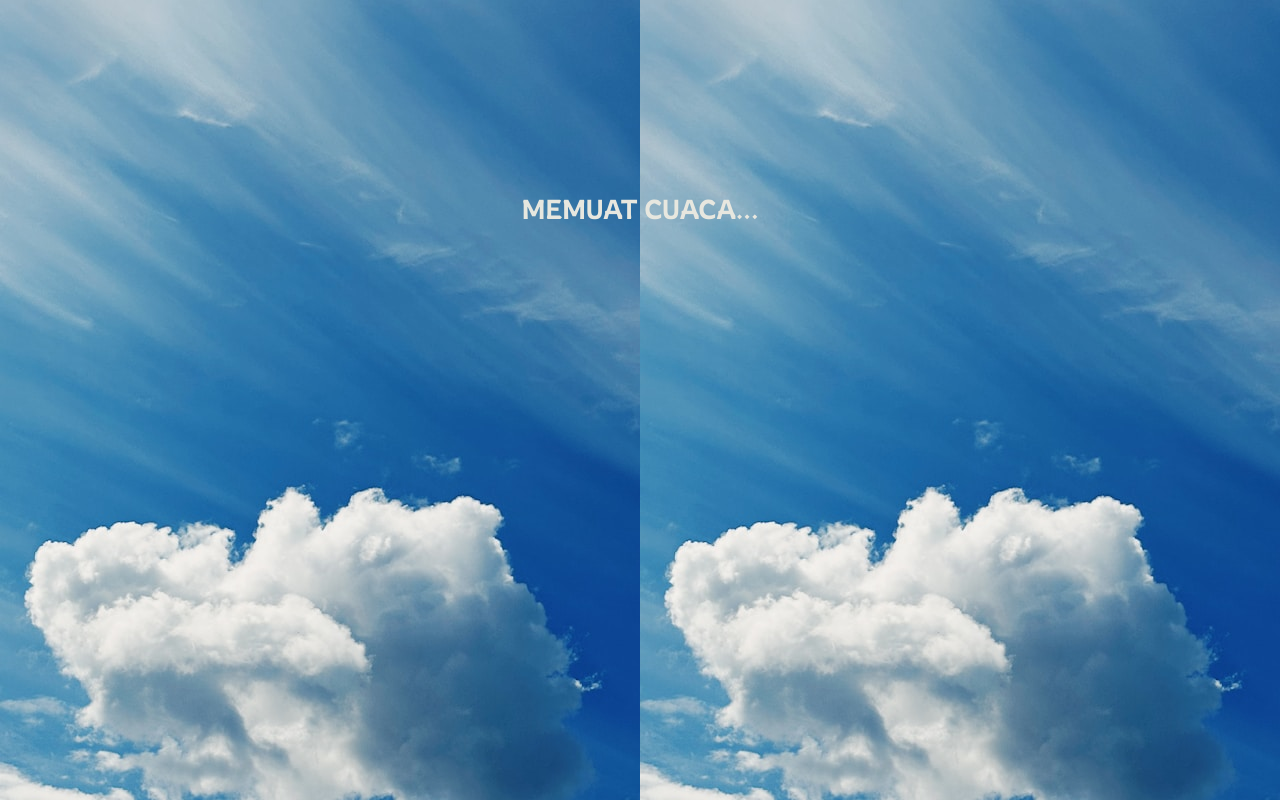
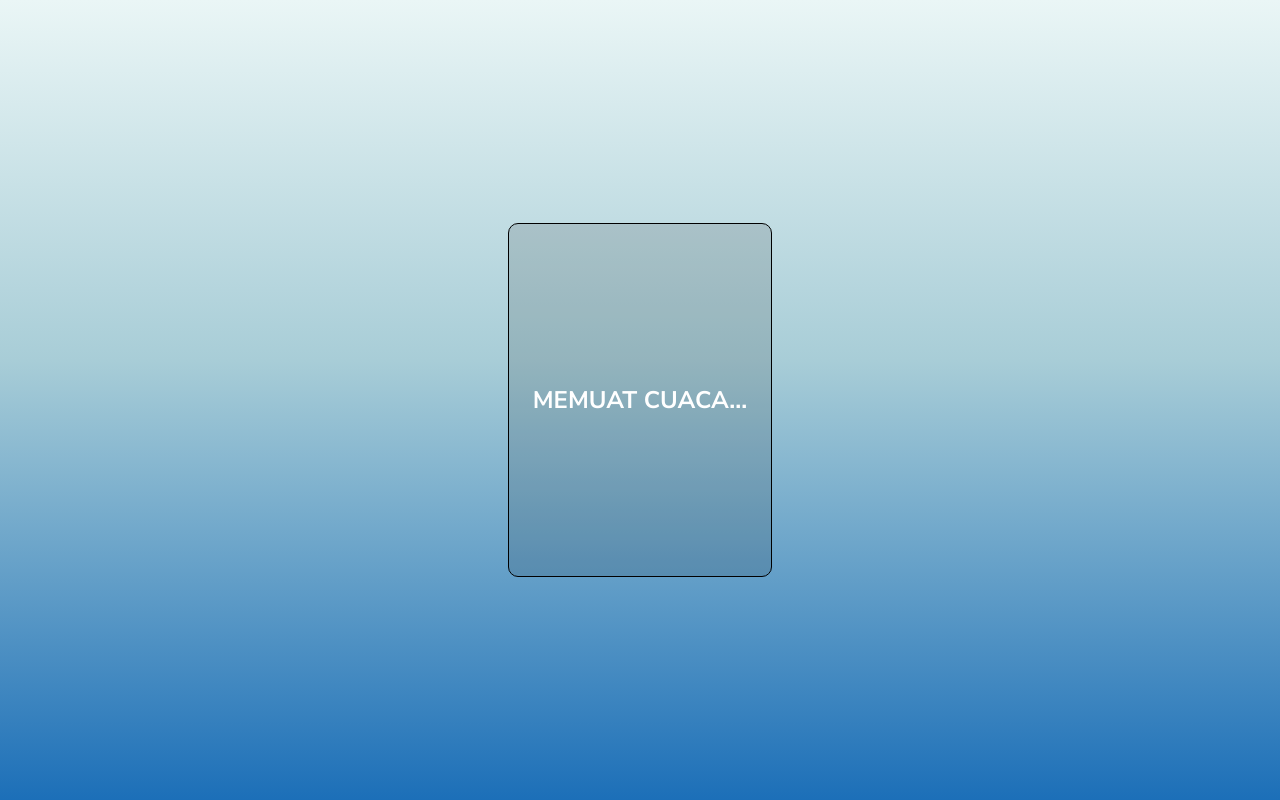
Before and after one commit to Lyant-Dev/good-weather-to-deliver, a website: page index.html in a window 1280 px wide. Drawn offline with Linux system fonts and the light colour scheme.

Commit message:
styling background

```diff
--- a/style/style.css
+++ b/style/style.css
@@ -6,7 +6,11 @@
   box-sizing: border-box;
 }
 body {
-  background-image: url(body-background-img.jpg);
+  min-height: 100vh;
+  background: linear-gradient(180deg, #eaf6f6 0%, #a8cdd7 45%, #1c6fb8 100%);
+  display: flex;
+  justify-content: center;
+  align-items: center;
 }
 .error-container,
 .icon-container,
@@ -22,13 +26,12 @@ body {
   gap: 3rem;
 }
 .loading-container {
-  display: flex;
-  justify-content: center;
-  margin-top: 12rem;
+  color: rgb(255, 255, 255);
+  font-size: 1rem;
+  font-family: "Nunito Sans";
+  font-weight: lighter;
+  background-color: rgb(0 0 0 / 12%);
+  border: hsl(0, 0%, 0%) 1px solid;
+  border-radius: 10px;
+  padding: 10rem 1.5rem;
 }
-.loading-container h2 {
-  font-size: 1.7rem;
-  font-family: "Rowdies";
-  font-weight: lighter;
-  color: hsl(60, 13%, 89%);
-}
```
